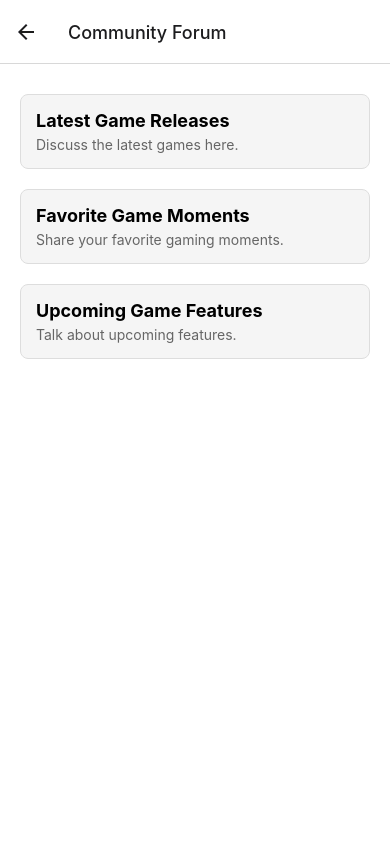
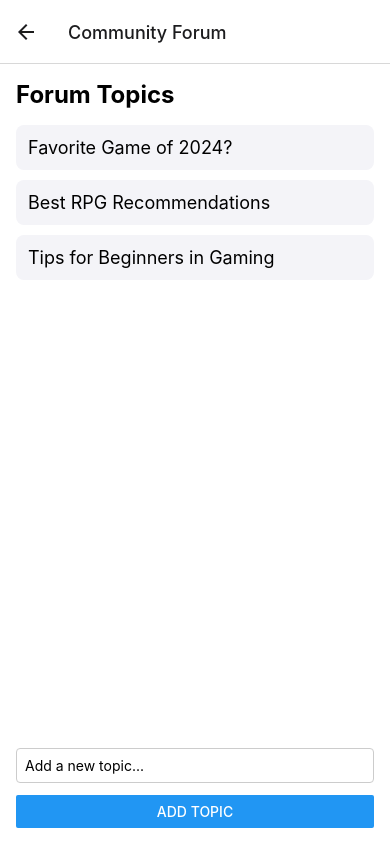
Before and after one commit to ejouett/GameSphere, a React Native app: screen /Forum in a window 390 px wide. Built offline with nearby package versions, Linux system fonts and the light colour scheme.

Commit message:
Add files via upload

```diff
--- a/src/App.tsx
+++ b/src/App.tsx
@@ -16,6 +16,7 @@ import ForumScreen from './screens/ForumScreen';
 import NewGamesScreen from './screens/NewGamesScreen';
 import GameDetailsScreen from './screens/GameDetailsScreen';
 import GameReviewsScreen from './screens/GameReviewsScreen';
+import ForumTopicScreen from './screens/ForumTopicScreen';
 
 //const Stack = createNativeStackNavigator();
 export type RootStackParamList = {
@@ -23,6 +24,7 @@ export type RootStackParamList = {
   Reviews: undefined;  //{ gameId: number; gameName: string }
   Login: undefined;
   Forum: undefined;
+  ForumTopic: { topic: string };
   NewGames: undefined
   GameDetails: { gameId: number; gameName: string };
   GameReviews: { gameId: number; gameName: string };
@@ -40,7 +42,8 @@ export default function App() {
         <Stack.Screen name="Reviews" component={ReviewScreen} options={{ title: 'Reviews' }} />
         <Stack.Screen name="GameReviews" component={GameReviewsScreen} options={{ title: 'Reviews' }} />
         <Stack.Screen name="Forum" component={ForumScreen} options={{ title: 'Community Forum' }} />
-        <Stack.Screen name="NewGames" component={NewGamesScreen} options={{ title: 'Best New & Upcoming Releases' }} />
+        <Stack.Screen name="ForumTopic" component={ForumTopicScreen} />
+        <Stack.Screen name="NewGames" component={NewGamesScreen} options={{ title: 'All Games' }} />
         <Stack.Screen name="GameDetails" component={GameDetailsScreen} />
       </Stack.Navigator>
     </NavigationContainer>
--- a/src/screens/ForumScreen.tsx
+++ b/src/screens/ForumScreen.tsx
@@ -1,55 +1,70 @@
 // src/screens/ForumScreen.tsx
-import React from 'react';
-import { View, Text, StyleSheet, FlatList, TouchableOpacity } from 'react-native';
+import React, { useState } from 'react';
+import { View, Text, FlatList, TextInput, Button, TouchableOpacity, StyleSheet } from 'react-native';
+import { NativeStackScreenProps } from '@react-navigation/native-stack';
+import { RootStackParamList } from '../App';
 
-const threads = [
-  { id: '1', title: 'Latest Game Releases', description: 'Discuss the latest games here.' },
-  { id: '2', title: 'Favorite Game Moments', description: 'Share your favorite gaming moments.' },
-  { id: '3', title: 'Upcoming Game Features', description: 'Talk about upcoming features.' },
-  // Add more threads as needed
-];
+type Props = NativeStackScreenProps<RootStackParamList, 'Forum'>;
 
-const ForumScreen = () => {
-  const renderThread = ({ item }) => (
-    <TouchableOpacity style={styles.threadCard}>
-      <Text style={styles.threadTitle}>{item.title}</Text>
-      <Text style={styles.threadDescription}>{item.description}</Text>
-    </TouchableOpacity>
-  );
+const ForumScreen: React.FC<Props> = ({ navigation }) => {
+  const [topics, setTopics] = useState<{ id: string; title: string }[]>([
+    { id: '1', title: 'Favorite Game of 2024?' },
+    { id: '2', title: 'Best RPG Recommendations' },
+    { id: '3', title: 'Tips for Beginners in Gaming' },
+  ]);
+  const [newTopic, setNewTopic] = useState<string>('');
+
+  const handleAddTopic = () => {
+    if (newTopic.trim()) {
+      const newId = (topics.length + 1).toString();
+      setTopics((prevTopics) => [...prevTopics, { id: newId, title: newTopic }]);
+      setNewTopic('');
+    }
+  };
+
+  const handleTopicPress = (topic: string) => {
+    navigation.navigate('ForumTopic', { topic });
+  };
 
   return (
     <View style={styles.container}>
+      <Text style={styles.title}>Forum Topics</Text>
       <FlatList
-        data={threads}
-        renderItem={renderThread}
-        keyExtractor={item => item.id}
+        data={topics}
+        keyExtractor={(item) => item.id}
+        renderItem={({ item }) => (
+          <TouchableOpacity style={styles.topicItem} onPress={() => handleTopicPress(item.title)}>
+            <Text style={styles.topicText}>{item.title}</Text>
+          </TouchableOpacity>
+        )}
       />
+      <TextInput
+        style={styles.input}
+        placeholder="Add a new topic..."
+        value={newTopic}
+        onChangeText={setNewTopic}
+      />
+      <Button title="Add Topic" onPress={handleAddTopic} />
     </View>
   );
 };
 
 const styles = StyleSheet.create({
-  container: {
-    flex: 1,
-    padding: 20,
-    backgroundColor: '#FFFFFF',
+  container: { flex: 1, padding: 16, backgroundColor: '#fff' },
+  title: { fontSize: 24, fontWeight: 'bold', marginBottom: 16 },
+  topicItem: {
+    padding: 12,
+    backgroundColor: '#f4f4f8',
+    borderRadius: 8,
+    marginBottom: 10,
   },
-  threadCard: {
-    padding: 15,
-    marginVertical: 10,
+  topicText: { fontSize: 18 },
+  input: {
+    padding: 8,
     borderWidth: 1,
-    borderColor: '#DDD',
-    borderRadius: 8,
-    backgroundColor: '#F5F5F5',
-  },
-  threadTitle: {
-    fontSize: 18,
-    fontWeight: 'bold',
-  },
-  threadDescription: {
-    fontSize: 14,
-    color: '#666',
-    marginTop: 5,
+    borderColor: '#ccc',
+    borderRadius: 4,
+    marginBottom: 12,
   },
 });
 
```
Also changed, not shown: src/screens/ForumTopicScreen.tsx (added, +55 -0 lines), src/screens/GameDetailsScreen.tsx (+9 -4 lines).
